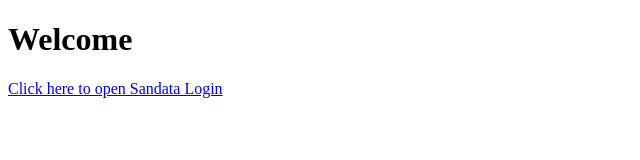
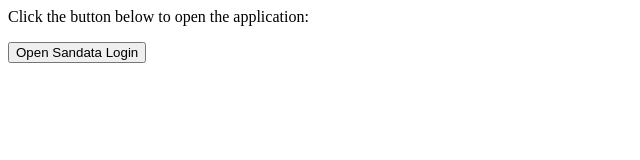
Before and after one commit to nfalzetti-EC/ButtonPopup, a plain HTML site: page Githut-SAM-Button-POPUP.html in a window 1280 px wide. Shown: the whole page, without its empty margins (0-640 px from the left). Drawn offline with Linux system fonts and the light colour scheme.

Commit message:
Update Githut-SAM-Button-POPUP.html

```diff
--- a/Githut-SAM-Button-POPUP.html
+++ b/Githut-SAM-Button-POPUP.html
@@ -1,11 +1,23 @@
-<!DOCTYPE html>
-<html lang="en">
+<DOCTYPE html>
+<html>
 <head>
-    <meta charset="UTF-8">
-    <title>Popup Redirect</title>
+  <title>Redirecting...</title>
+  <script>
+    function openInNewTab() {
+      const url = "https://us.sandata.com/Security/Login.aspx?agencyno=88075";
+
+      const link = document.createElement("a");
+      link.href = url;
+      link.target = "_blank";
+      link.rel = "noopener noreferrer";
+      document.body.appendChild(link);
+      link.click();
+      document.body.removeChild(link);
+    }
+  </script>
 </head>
 <body>
-    <h1>Welcome</h1>
-    <p><a href="popup.html" target="_blank">Click here to open Sandata Login</a></p>
+  <p>Click the button below to open the application:</p>
+  <button onclick="openInNewTab()">Open Sandata Login</button>
 </body>
 </html>
```
